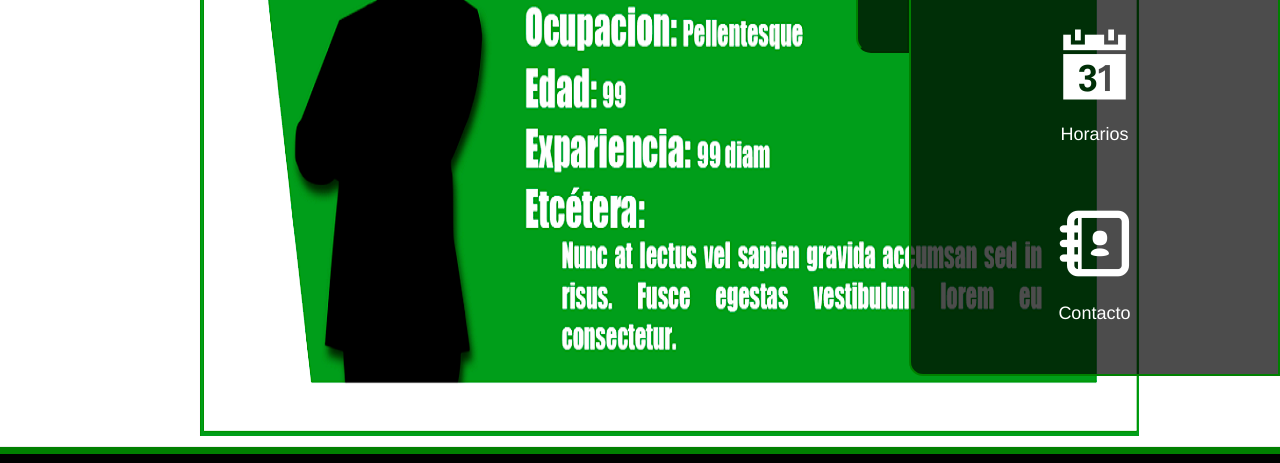
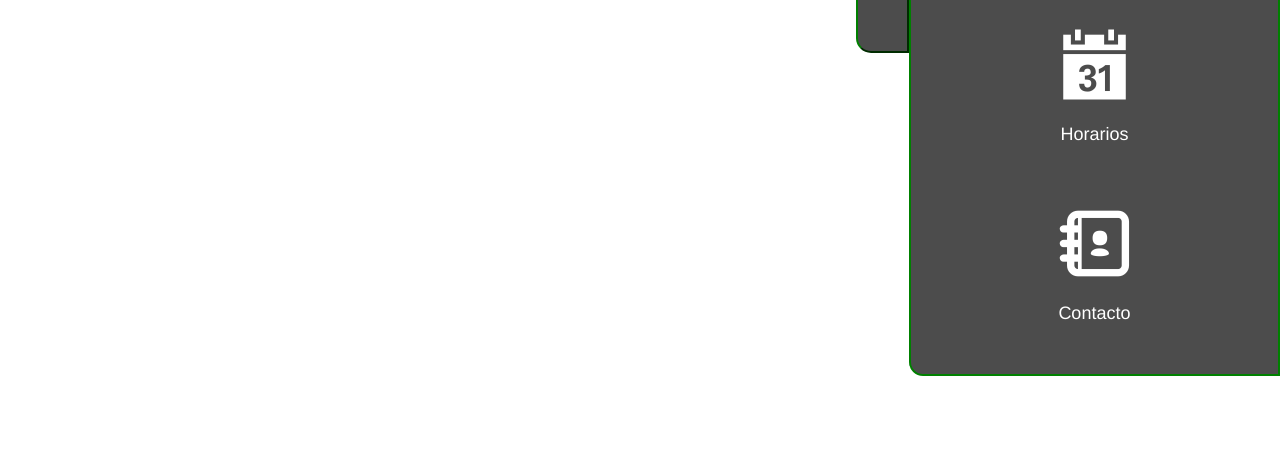
Before and after one commit to AndreyM95/SoccerPlanetFut5, a plain HTML site: page html/personal.html in a window 1280 px wide. Shown: the part 537-1000 px from the top of the page. After the commit the page ends 800 px from the top, so only its background shows below. Drawn offline with Linux system fonts and the light colour scheme.

Commit message:
Imagen out
Se quito la imagen de las fichas

```diff
--- a/html/personal.html
+++ b/html/personal.html
@@ -86,7 +86,7 @@
         <section id="contenido">
         <h1 class="principalTitles">Nuestro Equipo de Trabajo</h1>
             <figure class="">
-                <img src="../Multimedia/img/fichas.png" alt="Fichas de los Empleados">
+
             </figure>
         </section>
     </main>
```
